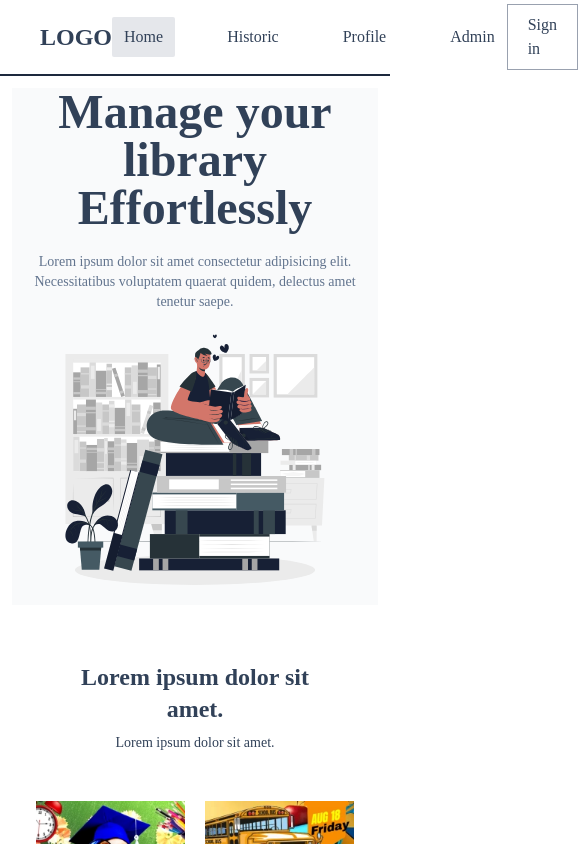
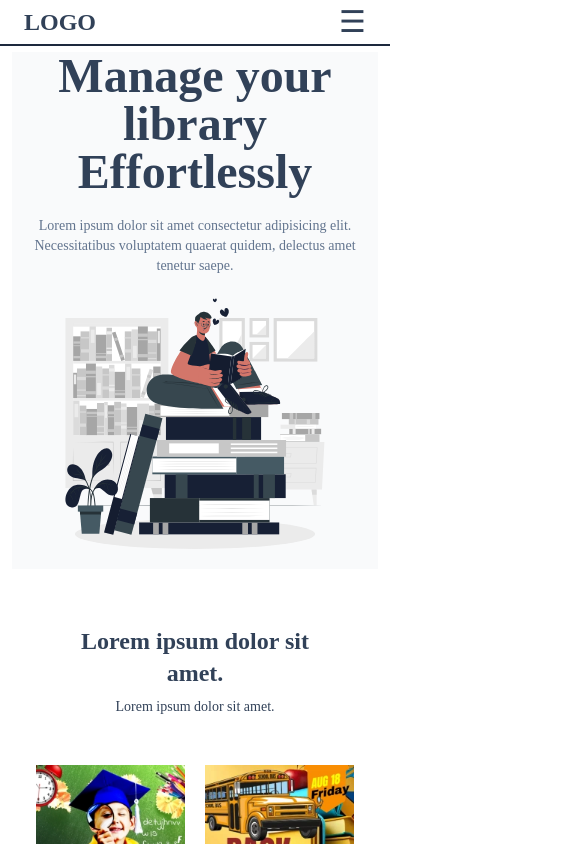
Before and after one commit to Placide0007/lib_front_, a Vue app: page / in a window 390 px wide. Shown: the top 844 px of the page, 578 px wide, since content can reach past the window. Built offline with nearby package versions, Linux system fonts and the light colour scheme.

Commit message:
responsiv header

```diff
--- a/src/layouts/MainLayout.vue
+++ b/src/layouts/MainLayout.vue
@@ -1,7 +1,7 @@
 <template>
     <main class="flex flex-col min-h-screen">
         <Header/>
-        <section class="grow p-3">
+        <section class="grow p-3 mt-10 md:mt-0">
             <router-view/>
         </section>
         <Footer/>
--- a/src/partials/Header.vue
+++ b/src/partials/Header.vue
@@ -1,13 +1,55 @@
 <template>
+
+    <!-- Header -->
     <header
-        class="flex justify-between items-center py-1 px-10 border-b-2 border-b-slate-800 md:sticky md:top-0 bg-white">
+        class="md:sticky fixed top-0 left-0 w-full z-20 bg-white border-b-2 border-b-slate-800 py-1 px-6 md:px-10 flex justify-between items-center">
         <p class="font-bold text-2xl">LOGO</p>
-        <nav class="flex gap-10 justify-center items-center">
+
+        <!-- Hamburger -->
+        <button @click="toggleMenu" class="md:hidden text-3xl">
+            ☰
+        </button>
+
+        <!-- Desktop nav -->
+        <nav class="hidden md:flex gap-10 justify-center items-center">
             <router-link exact-active-class="active" class="nav-item" to="/">Home</router-link>
             <router-link exact-active-class="active" class="nav-item" to="/historic">Historic</router-link>
             <router-link exact-active-class="active" class="nav-item" to="/profile">Profile</router-link>
             <router-link exact-active-class="active" class="nav-item" to="/admin">Admin</router-link>
         </nav>
-        <router-link class="border-1 border-gray-400 py-2 px-5 hover:rounded-sm" to="/login">Sign in</router-link>
+
+        <!-- Desktop Sign in -->
+        <router-link class="hidden md:inline border border-gray-400 py-2 px-5 hover:rounded-sm" to="/login">Sign
+            in</router-link>
+
+        <!-- Mobile dropdown -->
+        <div v-if="isOpen"
+            class="transition-all duration-300 ease-in-out absolute top-full left-0 w-full bg-white border-t border-gray-300 flex flex-col items-center py-4 md:hidden z-10 p-4">
+            <router-link @click="closeMenu" exact-active-class="active" class="w-full my-3 py-2  text-center nav-item "
+                to="/">Home</router-link>
+            <router-link @click="closeMenu" exact-active-class="active" class="nav-item w-full my-3 py-2 text-center"
+                to="/historic">Historic</router-link>
+            <router-link @click="closeMenu" exact-active-class="active" class="nav-item w-full my-3 py-2 text-center"
+                to="/profile">Profile</router-link>
+            <router-link @click="closeMenu" exact-active-class="active" class="w-full my-3 py-2 nav-item text-center"
+                to="/admin">Admin</router-link>
+            <router-link @click="closeMenu"
+                class="border w-full text-center border-gray-400 py-2 px-5 hover:rounded-sm mt-2" to="/login">Sign
+                in</router-link>
+        </div>
     </header>
 </template>
+
+<script setup>
+    import { ref } from 'vue'
+
+    const isOpen = ref(false)
+
+    const toggleMenu = () => {
+        isOpen.value = !isOpen.value
+    }
+
+    const closeMenu = () => {
+        isOpen.value = false
+    }
+</script>
```
